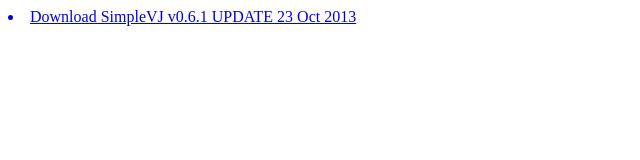
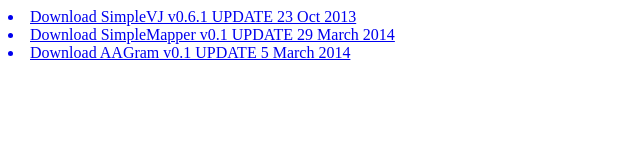
Before and after one commit to asus4/asus4.github.com, a plain HTML site: page index.html in a window 1280 px wide. Shown: the whole page, without its empty margins (0-640 px from the left). Drawn offline with Linux system fonts and the light colour scheme.

Commit message:
add new app

```diff
--- a/index.html
+++ b/index.html
@@ -4,5 +4,7 @@
 </head>
 <body>
 	<a href="downloads/SimpleVJ.zip"><li>Download SimpleVJ v0.6.1 UPDATE 23 Oct 2013</li></a>
+    <a href="downloads/SimpleMapper.app.zip"><li>Download SimpleMapper v0.1 UPDATE 29 March 2014</li></a>
+    <a href="downloads/AAGram.app.zip"><li>Download AAGram v0.1 UPDATE 5 March 2014</li></a>
 </body>
 </html>
```
Also changed, not shown: 1 other file.
